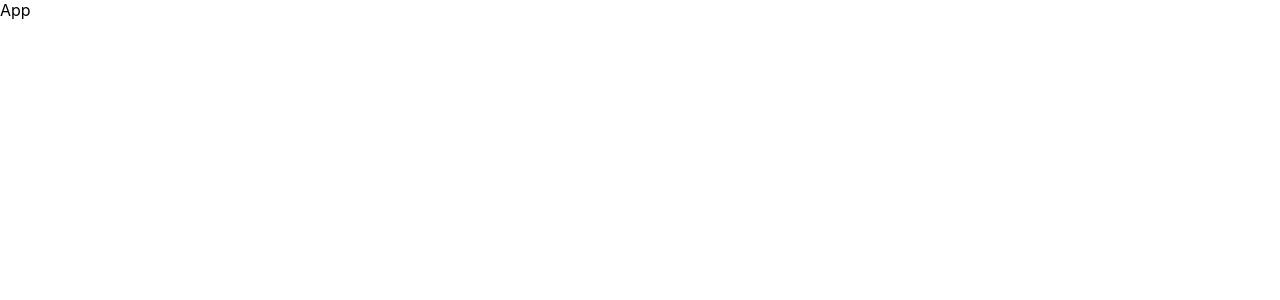
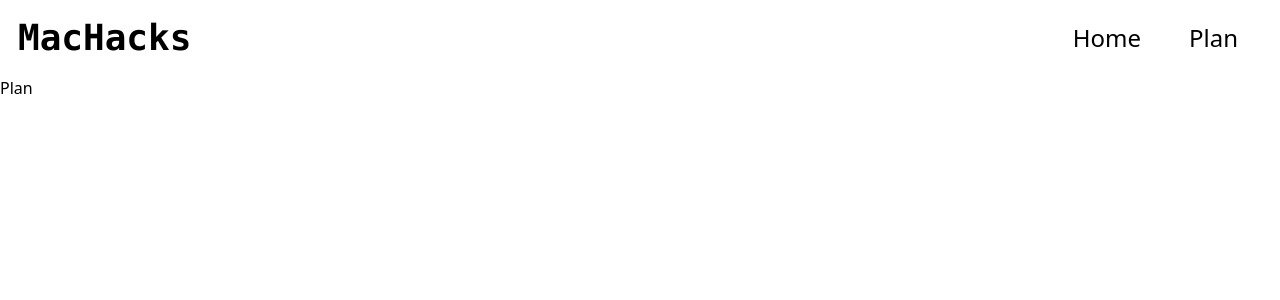
Before and after one commit to edisonqu/foundAIr, a React (Create React App) app in the folder client/: page /plan in a window 1280 px wide. Shown: the top 300 px of the page. Built offline with nearby package versions, Linux system fonts and the light colour scheme.

Commit message:
navbar works

```diff
--- a/client/package.json
+++ b/client/package.json
@@ -6,8 +6,11 @@
     "@testing-library/jest-dom": "^5.16.5",
     "@testing-library/react": "^13.4.0",
     "@testing-library/user-event": "^13.5.0",
+    "framer-motion": "^9.0.1",
     "react": "^18.2.0",
     "react-dom": "^18.2.0",
+    "react-icons": "^4.7.1",
+    "react-router-dom": "^6.8.0",
     "react-scripts": "5.0.1",
     "web-vitals": "^2.1.4"
   },
@@ -34,5 +37,8 @@
       "last 1 firefox version",
       "last 1 safari version"
     ]
+  },
+  "devDependencies": {
+    "tailwindcss": "^3.2.4"
   }
 }
--- a/client/src/App.js
+++ b/client/src/App.js
@@ -1,9 +1,31 @@
-import React from 'react'
+import { Routes, Route, BrowserRouter } from "react-router-dom";
+import React, { Suspense } from "react";
+import { AnimatePresence } from 'framer-motion'
 
-const App = () => {
+import Navbar from './components/Navbar'
+import Home from './pages/Home'
+import Plan from './pages/Plan'
+
+import './App.css';
+
+
+function App() {
   return (
-    <div>App</div>
-  )
+    <div className="App bg-white">
+    <BrowserRouter>
+        <Suspense fallback={<div>Page Loading...</div>}>
+        <Navbar />
+        <AnimatePresence
+         mode='wait'>
+           <Routes>
+             <Route path="/" exact element={<Home />} />
+             <Route path="/plan" exact element={<Plan />} />
+           </Routes>
+        </AnimatePresence>
+        </Suspense>
+    </BrowserRouter>
+  </div>
+  );
 }
 
-export default App
+export default App;
--- a/client/src/components/Navbar.js
+++ b/client/src/components/Navbar.js
@@ -1,9 +1,96 @@
-import React from 'react'
+import { wrap } from "framer-motion";
+import { useEffect, useState } from "react"
+
+
+// import Logo from "../public/logo-transparent.png";
+
+import { GoThreeBars } from "react-icons/go";
+
+import {
+   Link,
+   useLocation
+} from "react-router-dom";
+
+
+const links = [
+    {
+        name: "Home",
+        link: "/",
+        id: "home",
+        priority: false,
+        transparant: true,
+    },
+    {
+        name: "Plan",
+        link: "/plan",
+        id: "plan",
+        priority: false,
+        transparant: true,
+    }
+
+]
+
+   /*
+   {
+       name: "Sign Up",
+       link: "/sign-up",
+       id: "call-to-action",
+       priority: true
+   },
+   */
+
 
 const Navbar = () => {
-  return (
-    <div>Navbar</div>
-  )
+   const [showDropdown, setShowDropdown] = useState(false);
+   const { pathname } = useLocation();
+
+   const [loggedIn, setLoggedIn] = useState(false)
+
+   const handleClick = () => {
+       setLoggedIn(!loggedIn)
+   }
+
+   return (
+    //{pathname ? opacity:0 : opacity:1}
+       <header className="border-[#130611] border-transparent border-solid border-2 flex flex-col justify-center bg-[#130611] bg-opacity-0 z-[99999999] min-h-[7vh] py-2 lg:py-4">
+           <div className="container px-4 mx-auto lg:flex lg:items-center m-30">
+               <div className="flex justify-between items-center">
+                   <Link className="flex flex-row items-center gap-4 font-bold text-2xl text-teal" to="/">
+                       {/* <img src="" alt="Logo" width={29} height={42} /> */}
+                       <h2 className="text-4xl text-black font-mono hover:text-yellow-900">MacHacks </h2>
+                   </Link>
+
+                   <button
+                       className="border border-solid border-gray-200 px-3 py-1 rounded text-gray-200 opacity-50 hover:opacity-75 lg:hidden cursor-pointer"
+                       aria-label="Menu"
+                       data-test-id="navbar-menu"
+                       onClick={
+                           () => {
+                               setShowDropdown(!showDropdown);
+                           }}
+                   >
+                       <GoThreeBars />
+                   </button>
+               </div>
+
+               <div className={`${showDropdown ? "flex" : "hidden"} lg:flex flex-col lg:flex-row lg:ml-auto mt-3 lg:mt-0`} data-test-id="navbar">
+
+
+                        <div>
+                            {links.map(({ name, link, priority, id }) =>
+                                <Link key={name} className={`${priority ? "text-purple-900 hover:bg-purple-900 hover:text-white text-center border border-solid border-purple-900 mt-1 lg:mt-0 lg:ml-1" : "text-black text-2xl hover:bg-gray-200/25 hover:text-yellow-900"} p-2 lg:px-4 lg:mx-2 rounded duration-300 transition-colors ${pathname === name && "font-bold"}`} to={link}>
+                                    {name}
+                                </Link>
+                            )}
+
+                        </div>
+
+
+               </div>
+
+           </div>
+       </header>
+   )
 }
 
-export default Navbar
+export default Navbar;
--- a/client/src/index.css
+++ b/client/src/index.css
@@ -1,13 +1,3 @@
-body {
-  margin: 0;
-  font-family: -apple-system, BlinkMacSystemFont, 'Segoe UI', 'Roboto', 'Oxygen',
-    'Ubuntu', 'Cantarell', 'Fira Sans', 'Droid Sans', 'Helvetica Neue',
-    sans-serif;
-  -webkit-font-smoothing: antialiased;
-  -moz-osx-font-smoothing: grayscale;
-}
-
-code {
-  font-family: source-code-pro, Menlo, Monaco, Consolas, 'Courier New',
-    monospace;
-}
+@tailwind base;
+@tailwind components;
+@tailwind utilities;
--- /dev/null
+++ b/client/src/pages/Plan.js
@@ -0,0 +1,9 @@
+import React from 'react'
+
+const Plan = () => {
+  return (
+    <div>Plan</div>
+  )
+}
+
+export default Plan
--- /dev/null
+++ b/client/tailwind.config.js
@@ -0,0 +1,8 @@
+/** @type {import('tailwindcss').Config} */
+module.exports = {
+  content: ["./src/**/*.{html,js}"],
+  theme: {
+    extend: {},
+  },
+  plugins: [],
+}
```
Also changed, not shown: client/src/pages/Input.js (deleted, +0 -9 lines), 1 other file (tests, documents, lock files or other folders).
